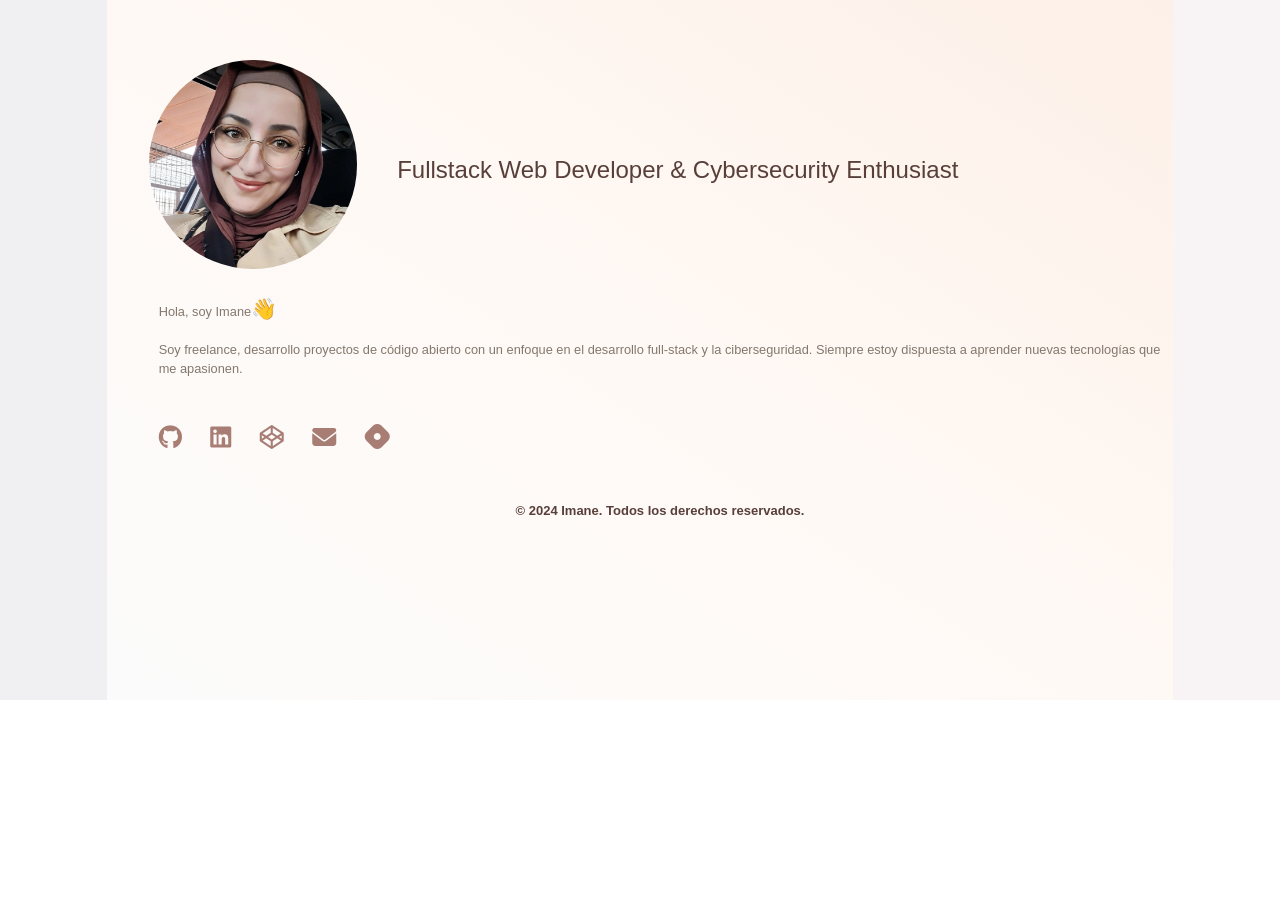
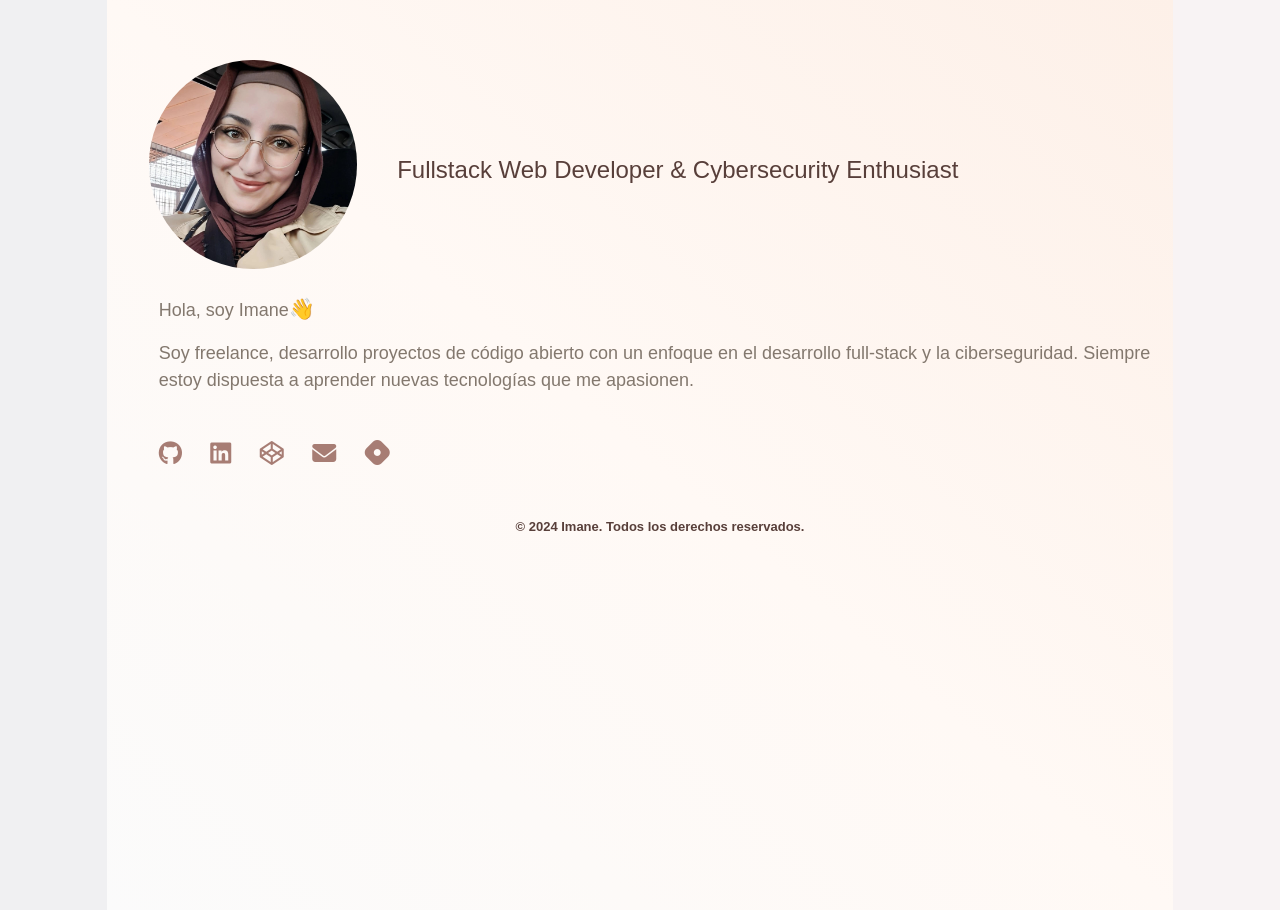
Before and after one commit to ImaneLamriui/Modelo-Basico-De-SitioWebPersonal, a website: page public/index.html in a window 1280 px wide. Before the commit the page ends 800 px from the top, so only its background shows below. Drawn offline with nearby package versions, Linux system fonts and the light colour scheme; a web font is replaced by a local one.

Commit message:
MediaQueries

```diff
--- a/public/index.html
+++ b/public/index.html
@@ -39,7 +39,7 @@
 <body>
     <!-- Titulo y Texto-->
     <div class="container-fluid">
-        <div class="row" style="height: 700px;">
+        <div class="row" style="height: 910px;">
             <div class="col-1" style="background: #F0F0F2"></div>
             <div class="col-10" style="background: linear-gradient(to right top, #fbfbfb, #fff9f5, #fdf0e8);">
 
@@ -51,7 +51,7 @@
                     <h2 class="title-property d-md-block d-none" style="font-size:x-large;">Fullstack Web Developer &
                         Cybersecurity Enthusiast</span> </h2>
 
-                    <!-- images pra movil -->
+                    <!-- image para movil -->
                     <img class="d-md-none rounded-circle" src="./images/perfil.jpg" alt="Foto de imane lamriui" style="margin:
                              auto; margin-top: 30px;">
 
@@ -59,17 +59,18 @@
                         Cybersecurity Enthusiast</span> </h2>
 
                 </div>
-                <!-- titulo para pc tamaño -->
+                <!-- titulo para pc (tamaño)-->
 
-                <!-- titulo para mobil -->
+                <!-- titulo para movil -->
                 <h5 class="mt-5 title-property d-md-none d-block">Fullstack Web Developer & Cybersecurity
                     Enthusiast</span> </h5>
+
+
                 <p class="text-property mt-4">Hola, soy Imane<span class="hand-hi-style">&#128075</span></p>
                 <p class="text-property">
                     Soy freelance, desarrollo proyectos de código abierto con un enfoque en el desarrollo full-stack y
                     la ciberseguridad. Siempre estoy dispuesta a aprender nuevas tecnologías que me apasionen.</p>
 
-                <!-- Icoun enfoque en el desarrollo full-stack y la ciberseguridad. Siempre estoy dispuesta a aprender nuevas tecnologías que me anos redes sociales-->
                 <div class="row mt-5">
                     <p style="margin-left: 40px;">
                         <a href="https://github.com/ImaneLamriui" aria-label="Visita nuestra página principal"><i
@@ -90,15 +91,15 @@
 
 
                 </div>
-                <!-- copiright uno en pc -->
-                <div class="text-property d-md-block d-none">
+                <!-- copiright en pc -->
+                <div class="text-property d-md-block d-none copyright">
 
                     <p style="text-align: center; margin-top: 35px; font-size:small; font-weight:bold; color:#583f3a" ;>
                         &copy; 2024 Imane. Todos los derechos reservados.</p>
                 </div>
 
                 <!-- fin copyright en pc -->
-                <!-- CopyRight 2 -->
+                <!-- CopyRight en movil -->
                 <div class="d-md-none d-block copyright">
 
                     <p style="text-align: center; margin-top: 35px;  font-weight:bold; color:#583f3a" ;>&copy; 2024
@@ -106,12 +107,12 @@
 
 
                     <p style="text-align: center; margin-top: 35px; font-weight:bold; color:#583f3a" ;
-                        class="copyright mt-1 d-md-none d-block">Todos los derechos reservados.</p>
+                        class="mt-1 d-md-none d-block">Todos los derechos reservados.</p>
                 </div>
             </div>
 
 
-            <!-- fin CopyRight 2 en movil-->
+            <!-- fin Copyright en movil-->
 
 
 
--- a/public/styles/style.css
+++ b/public/styles/style.css
@@ -9,7 +9,7 @@
   padding: 0;
   box-sizing: border-box;
   font-family: "Pathway Extreme", sans-serif;
-  max-height: 700px;
+  max-height: 910px;
 }
 
 .title-property {
@@ -26,8 +26,8 @@
 .text-property {
   margin-left: 40px;
   color: #83786e;
-  font-family: "Pathway Extreme", sans-serif;
   text-shadow: 0.1rem #e9e3e5;
+
 }
 .hand-hi-style {
   font-size: 1.3rem;
@@ -68,7 +68,12 @@ img {
   margin-left: 30px;
 }
 
-/************media query***********/
+.copyright {
+  font-size: 0.8rem;
+}
+
+
+/************..............MEDIA QUERIES...............***********/
 
 @media (max-width: 765px), (min-width: 450px) {
   img {
@@ -78,8 +83,12 @@ img {
   .title-property {
     font-weight: 500;
     margin-top: 80px;
-  }
+    }
+
+
 }
+
+
 
 @media (max-width: 450px) {
   img {
@@ -95,11 +104,10 @@ img {
   .copyright {
     font-size: 0.8rem;
   }
+
+
 }
 
-.copyright {
-  font-size: 0.8rem;
-}
 
 @media screen and (min-width: 300px) {
   img {
@@ -107,13 +115,20 @@ img {
     margin-top: 60px;
   }
   .title-property {
-    font-size: 1rem;
+    font-size: 1.3rem;
     font-weight: 500;
   }
   .text-property {
-    font-size: 0.8rem;
+    font-size: 0.9rem;
   }
   .copyright {
     font-size: 0.6rem;
   }
 }
+
+
+@media (min-width: 765px){
+  .text-property {
+    font-size: large;
+  }
+}
```
Also changed, not shown: 1 other file.
